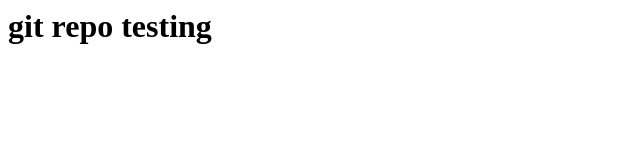
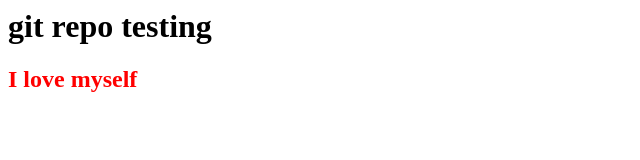
Before and after one commit to 0by-dul11/hell-oo, a plain HTML site: page index.html in a window 1280 px wide. Shown: the whole page, without its empty margins (0-640 px from the left). Drawn offline with Linux system fonts and the light colour scheme.

Commit message:
2nd commit check

```diff
--- a/index.html
+++ b/index.html
@@ -1 +1,3 @@
 <h1>git repo testing</h1>
+
+<h2 style="color: red;" >I love myself</h2>
```
